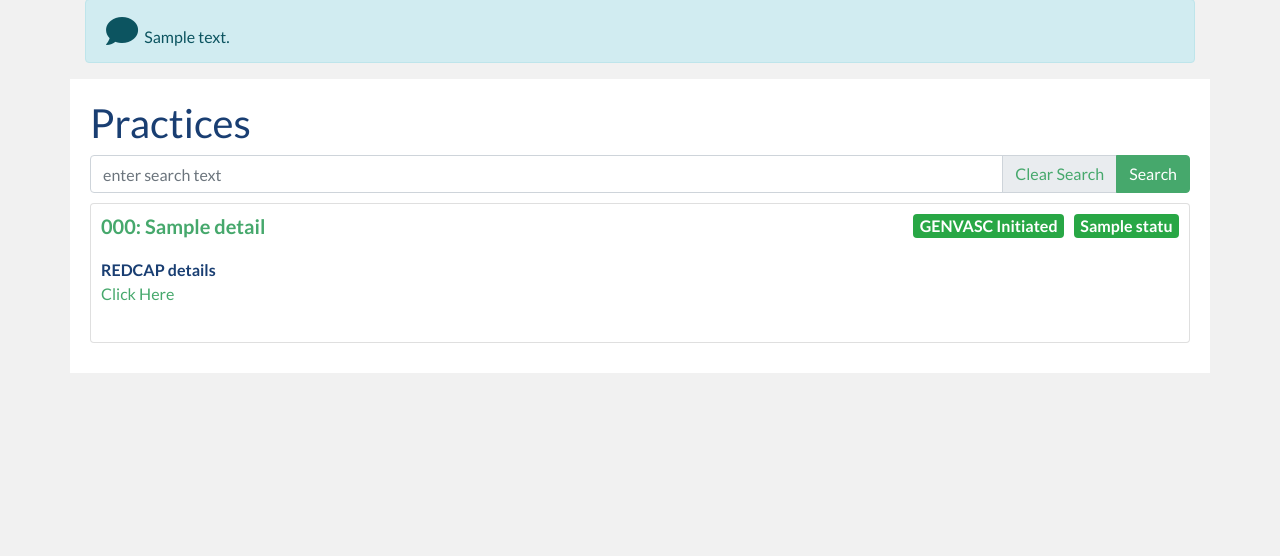
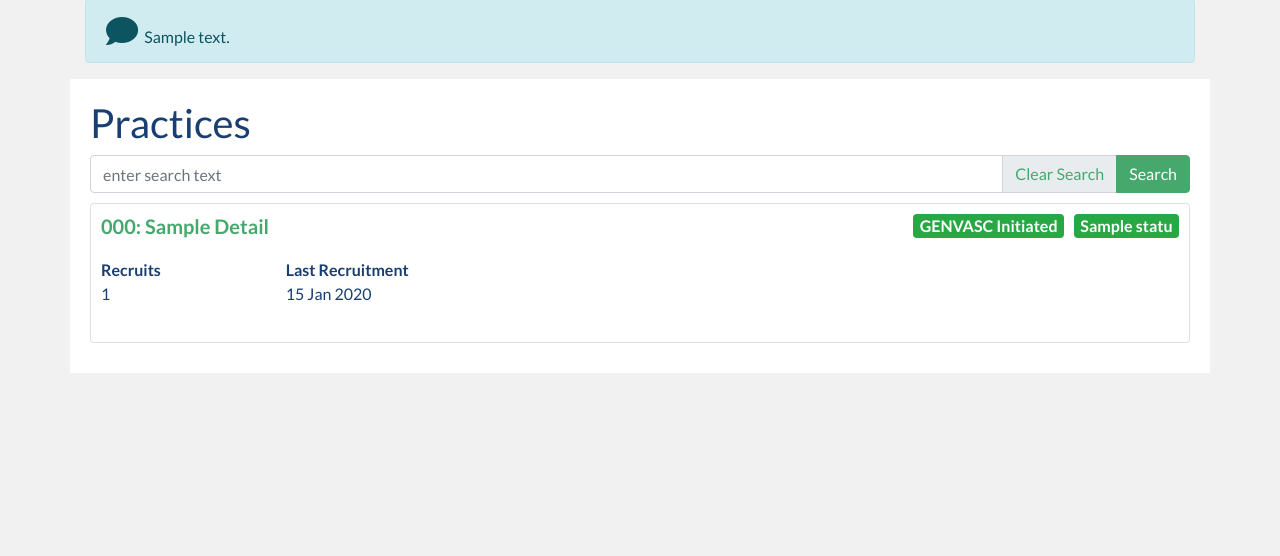
Before and after one commit to LCBRU/genvasc_portal_web, a Flask app: template portal/ui/templates/practices/index.html in a window 1280 px wide. Shown: the part 164-720 px from the top of the page. Run offline with Flask 2, Linux system fonts and the light colour scheme; the template is opened without the code that fills it: values that come from a table or form of the project are taken from there, others are empty; tables that the repository leaves empty hold one stand-in row (values such as "Sample post"); parts of the project's set-up code (start-up, migrations or seed data) failed here and were passed over; some libraries are stand-ins or nearby versions.

Commit message:
More practice details

```diff
--- a/portal/models.py
+++ b/portal/models.py
@@ -6,6 +6,8 @@ from portal import db
 from flask_security import UserMixin, RoleMixin
 from sqlalchemy import ForeignKeyConstraint
 
+from sqlalchemy.orm import column_property
+from sqlalchemy import select, func
 
 roles_users = db.Table(
     'roles_users',
@@ -139,6 +141,36 @@ class PracticeStatus(db.Model):
     name = db.Column(db.String, nullable=False)
 
 
+class Recruit(db.Model):
+    __tablename__ = 'etl_recruit'
+
+    status = db.Column(db.String(100))
+    nhs_number = db.Column(db.String(20), nullable=False)
+    study_id = db.Column(db.String(100))
+    practice_code = db.Column(db.String(100), db.ForeignKey("etl_practice_detail.code"), nullable=True)
+    first_name = db.Column(db.String(100))
+    last_name = db.Column(db.String(100))
+    date_of_birth = db.Column(db.Date, nullable=False)
+    civicrm_contact_id = db.Column(db.Integer)
+    civicrm_case_id = db.Column(db.Integer, primary_key=True)
+    processed_date = db.Column(db.Date)
+    date_recruited = db.Column(db.Date, nullable=False)
+    invoice_year = db.Column(db.Integer)
+    invoice_quarter = db.Column(db.String(50))
+    reimbursed_status = db.Column(db.String(50))
+
+    @property
+    def full_name(self):
+        return '{} {}'.format(self.first_name or '', self.last_name or '')
+
+    @property
+    def invoice_period(self):
+        return '{} {}'.format(
+            self.invoice_year or '',
+            self.invoice_quarter or '',
+        ).strip()
+
+
 class Practice(db.Model):
 
     __tablename__ = 'etl_practice_detail'
@@ -157,6 +189,10 @@ class Practice(db.Model):
     genvasc_initiated = db.Column(db.Boolean, nullable=True)
     status_id = db.Column(db.Integer, db.ForeignKey(PracticeStatus.id), nullable=True)
     status = db.relationship(PracticeStatus)
+    recruits = db.relationship(Recruit, backref='practice', lazy=True)
+
+    recruited_count = column_property(select([func.count()]).where(Recruit.practice_code==code))
+    last_recruited = column_property(select([func.max(Recruit.date_recruited)]).where(Recruit.practice_code==code))
 
     @property
     def ccg_name(self):
@@ -226,6 +262,10 @@ class User(db.Model, UserMixin):
     last_update_timestamp = db.Column(db.Integer, nullable=True)
 
     @property
+    def is_super(self):
+        return self.is_admin or len(self.practice_groups) > 0
+
+    @property
     def is_admin(self):
         return self.has_role(Role.ADMIN_ROLENAME)
 
@@ -240,37 +280,6 @@ class User(db.Model, UserMixin):
     @property
     def full_name(self):
         return '{} {}'.format(self.first_name or '', self.last_name or '').strip() or self.email
-
-
-class Recruit(db.Model):
-    __tablename__ = 'etl_recruit'
-
-    status = db.Column(db.String(100))
-    nhs_number = db.Column(db.String(20), nullable=False)
-    study_id = db.Column(db.String(100))
-    practice_code = db.Column(db.String(100), db.ForeignKey(Practice.code), nullable=True)
-    practice = db.relationship(Practice)
-    first_name = db.Column(db.String(100))
-    last_name = db.Column(db.String(100))
-    date_of_birth = db.Column(db.Date, nullable=False)
-    civicrm_contact_id = db.Column(db.Integer)
-    civicrm_case_id = db.Column(db.Integer, primary_key=True)
-    processed_date = db.Column(db.Date)
-    date_recruited = db.Column(db.Date, nullable=False)
-    invoice_year = db.Column(db.Integer)
-    invoice_quarter = db.Column(db.String(50))
-    reimbursed_status = db.Column(db.String(50))
-
-    @property
-    def full_name(self):
-        return '{} {}'.format(self.first_name or '', self.last_name or '')
-
-    @property
-    def invoice_period(self):
-        return '{} {}'.format(
-            self.invoice_year or '',
-            self.invoice_quarter or '',
-        ).strip()
 
 
 class Delegate(db.Model):
--- a/portal/static/css/main.css
+++ b/portal/static/css/main.css
@@ -93,6 +93,11 @@ header.pageheader h1 {
 header h1 .badge {
   margin-left: 10px;
   font-size: 50%;
+}
+
+header h2 {
+  font-size: 18px;
+  color: #666;
 }
 
 .navbar{
--- a/portal/template_filters.py
+++ b/portal/template_filters.py
@@ -42,6 +42,14 @@ def init_template_filters(app):
         else:
             return ""
 
+    @app.template_filter("separated_number")
+    def currency(value):
+        return F"{value:,}"
+
+    @app.template_filter("title_case")
+    def currency(value):
+        return value.title()
+
     @app.context_processor
     def inject_now():
         return {'current_year': datetime.utcnow().strftime("%Y")}
--- a/portal/ui/templates/practices/_practice_base.html
+++ b/portal/ui/templates/practices/_practice_base.html
@@ -5,7 +5,7 @@
 
     <header>
       <h1>
-        <span>{{ practice.code }}: {{ practice.name }}</span>
+        <span>{{ practice.code }}: {{ practice.name | title_case }}</span>
 
         {% if practice.status_id == 0 %}
           {% set status_class="badge-warning" %}
@@ -23,6 +23,10 @@
           <span class="float-right badge badge-danger">Not GENVASC Initiated</span>
         {% endif %}
       </h1>
+
+      {% if current_user.is_super %}
+        <h2>To view and amend full practice details see <a href="https://uhlbriccsext.uhl-tr.nhs.uk/redcap/redcap_v7.2.2/DataEntry/record_home.php?pid={{practice.project_id}}&arm=1&id={{practice.code}}" target="_blank">REDCap</a></h2>
+      {% endif %}
 
     </header>
 
--- a/portal/ui/templates/practices/delegates/index.html
+++ b/portal/ui/templates/practices/delegates/index.html
@@ -13,7 +13,7 @@
     <li class="list-group-item">
       <header>
         <h1>
-          <span>{{ d.name }}</span>
+          <span>{{ d.name | title_case }}</span>
 
           {% if d.primary_contact_yn %}
             <span class="badge badge-primary">1&deg; Contact</span>
--- a/portal/ui/templates/practices/delegates/pdf.html
+++ b/portal/ui/templates/practices/delegates/pdf.html
@@ -73,7 +73,7 @@
 			{% for d in delegates %}
 				<tr>
 					<td>
-                        <p>{{ d.name }}</p>
+                        <p>{{ d.name | title_case }}</p>
                         <p>{{ d.role | blank_if_none}}</p>
                         <p>{{ d.contact_email_add | blank_if_none}}</p>
                         <p>{{ d.gv_phone_a | blank_if_none}}</p>
--- a/portal/ui/templates/practices/index.html
+++ b/portal/ui/templates/practices/index.html
@@ -17,7 +17,7 @@
               <header>
                 <h1>
 
-                  <a href="{{ url_for('ui.recruits_index', code=p.code) }}">{{ p.code }}: {{ p.name }}</a>
+                  <a href="{{ url_for('ui.recruits_index', code=p.code) }}">{{ p.code }}: {{ p.name | title_case }}</a>
 
                   {% if p.status_id == 0 %}
                     {% set status_class="badge-warning" %}
@@ -35,14 +35,22 @@
                     <span class="float-right badge badge-danger">Not GENVASC Initiated</span>
                   {% endif %}
                 </h1>
+                {% if current_user.is_super %}
+                  <h2>To view and amend full practice details see <a href="https://uhlbriccsext.uhl-tr.nhs.uk/redcap/redcap_v7.2.2/DataEntry/record_home.php?pid={{p.project_id}}&arm=1&id={{p.code}}" target="_blank">REDCap</a></h2>
+                {% endif %}
 
               </header>
             <dl>
               <div class="row">
 
                 <div class="col-sm-3 col-lg-2">
-                  <dt>REDCAP details</dt>
-                  <dd><a href="https://uhlbriccsext.uhl-tr.nhs.uk/redcap/redcap_v7.2.2/DataEntry/record_home.php?pid={{p.project_id}}&arm=1&id={{p.code}}" target="_blank">Click Here</a></dd>
+                  <dt>Recruits</dt>
+                  <dd>{{ p.recruited_count | separated_number }}</dd>
+                </div>
+
+                <div class="col-sm-3 col-lg-2">
+                  <dt>Last Recruitment</dt>
+                  <dd>{{ p.last_recruited | date_format }}</dd>
                 </div>
               </div>
             </dl>
--- a/portal/ui/templates/practices/recruits/index.html
+++ b/portal/ui/templates/practices/recruits/index.html
@@ -14,7 +14,7 @@
 
       <header>
         <h1>
-          <span>{{ r.full_name }}</span>
+          <span>{{ r.full_name | title_case }}</span>
 
           {% if r.invoice_period | length > 0 %}
             <span class="float-right badge badge-info">Invoice: {{ r.invoice_period }}</span>
```
